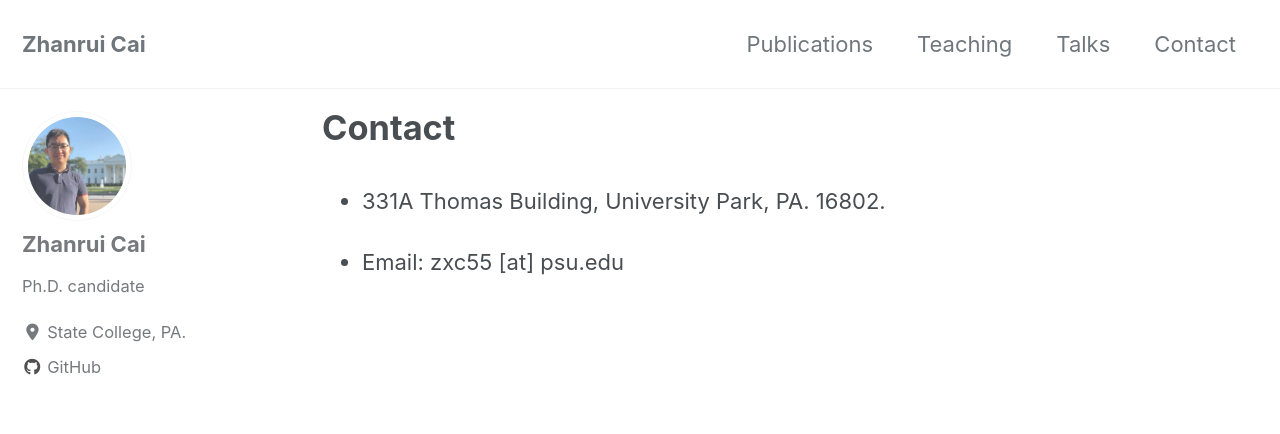
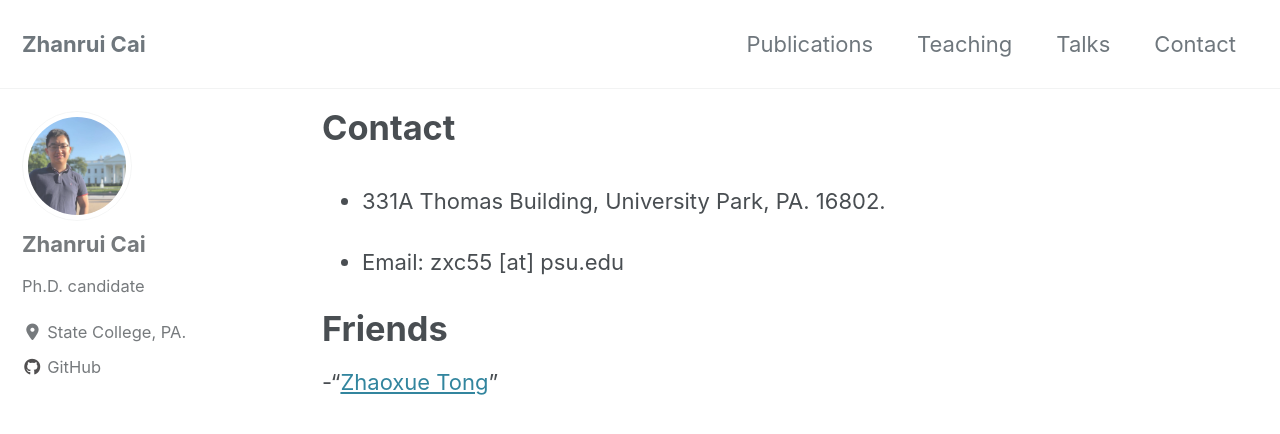
Before and after one commit to zhanruicai/zhanruicai.github.io, a Jekyll site: the page built from _pages/contact.md, in a window 1280 px wide and 900 px high. Shown: the top 434 px of the window. Built offline with Jekyll 4.4.1, drawn with Linux system fonts in a browser that asks for light colours; cached includes are drawn as plain includes; nearby versions of some CDN libraries.

Commit message:
new version

```diff
--- a/_pages/contact.md
+++ b/_pages/contact.md
@@ -8,3 +8,7 @@ classes: wide
 - 331A Thomas Building, University Park, PA. 16802.
 
 - Email: zxc55 [at] psu.edu
+
+# Friends
+
+-"[Zhaoxue Tong](https://nevetong.github.io/)"
```
